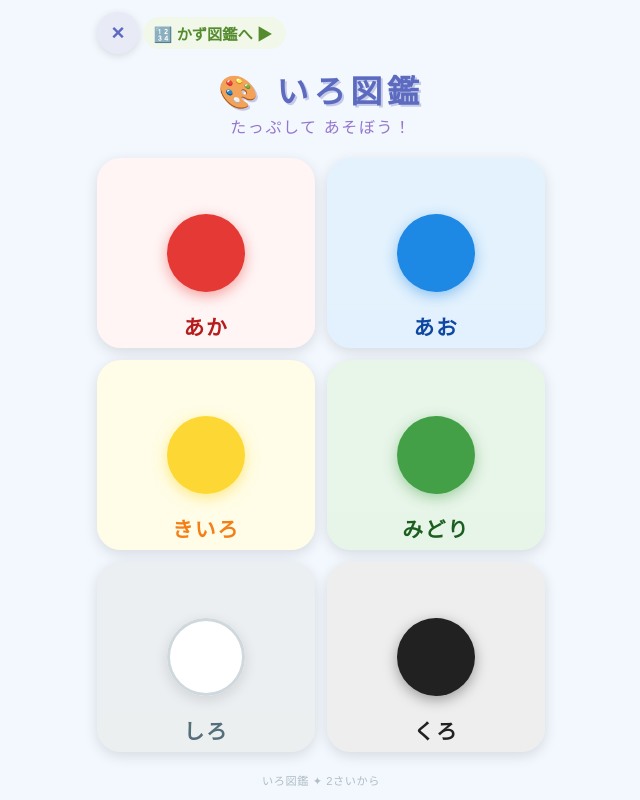
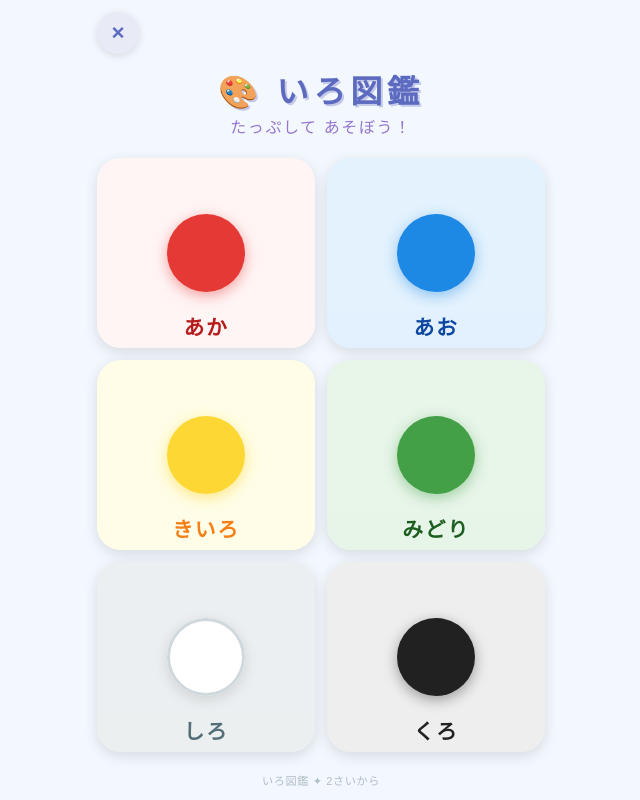
Before and after one commit to tanitani-code/katachi-zukan, a plain HTML site: page iro.html in a window 1280 px wide. Shown: the whole page, without its empty margins (319-959 px from the left). Drawn offline with Linux system fonts and the light colour scheme.

Commit message:
remove unnecessary kazu-zukan forward link from iro page

```diff
--- a/iro.html
+++ b/iro.html
@@ -44,18 +44,6 @@
       background: #e8eaf6;
       border-radius: 50%;
       box-shadow: 0 2px 8px rgba(0,0,0,0.12);
-      -webkit-tap-highlight-color: transparent;
-    }
-
-    .nav-fwd {
-      display: inline-flex;
-      align-items: center;
-      gap: 6px;
-      font-size: clamp(0.75rem, 3vw, 0.95rem);
-      font-weight: 700;
-      text-decoration: none;
-      border-radius: 20px;
-      padding: 5px 14px 5px 10px;
       -webkit-tap-highlight-color: transparent;
     }
 
@@ -213,7 +201,6 @@
 
 <nav>
   <a class="nav-back" href="index.html" aria-label="トップへ戻る">×</a>
-  <a class="nav-fwd" href="kazu.html" style="color:#558b2f;background:#f1f8e9;">🔢 かず図鑑へ ▶</a>
 </nav>
 
 <header>
```
